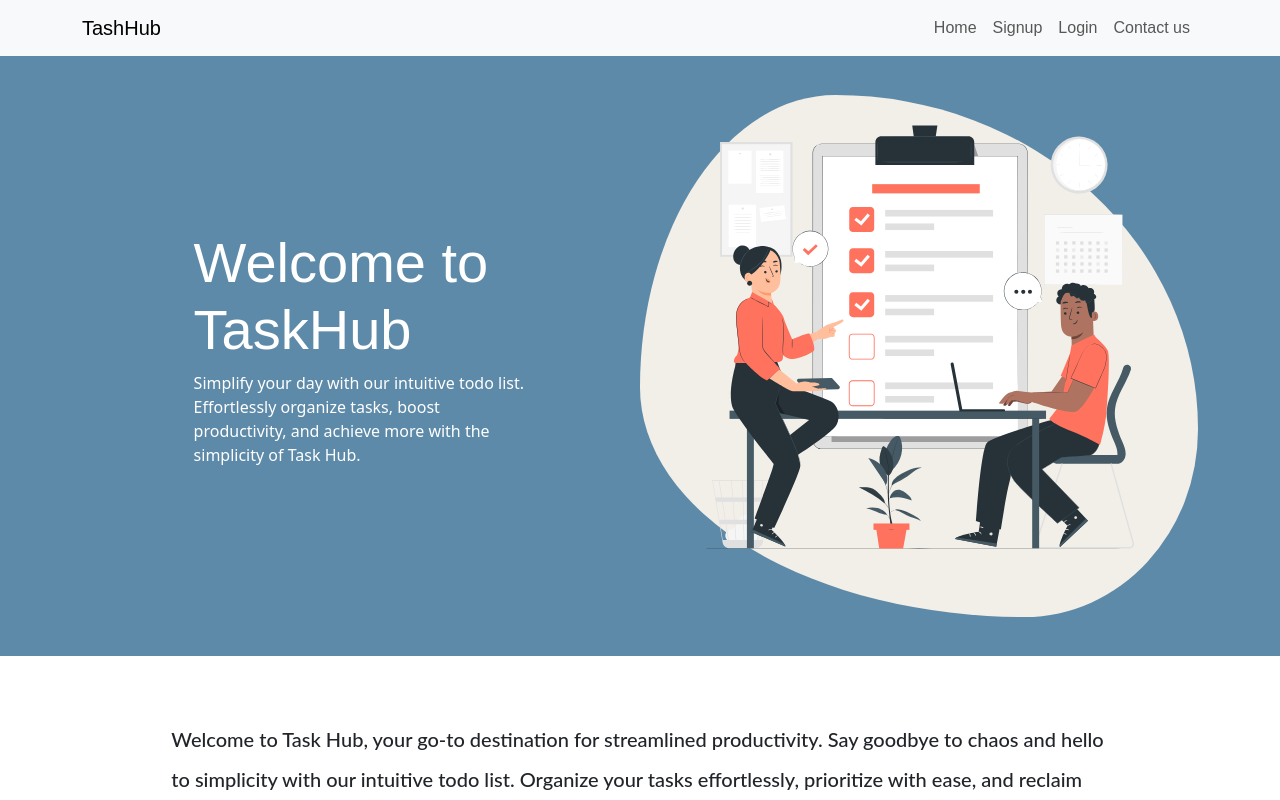
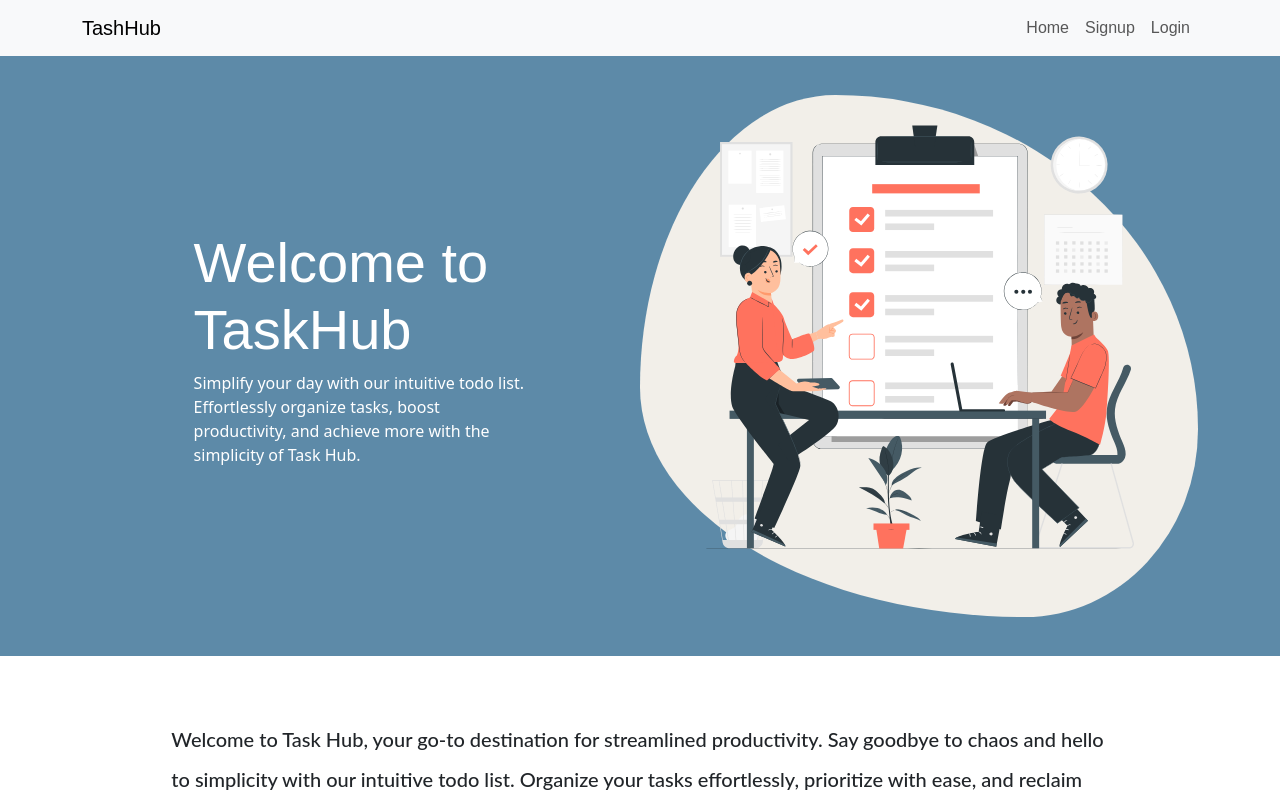
Before and after one commit to sahithallam5030/TaskHub, a React (Create React App) app: page / in a window 1280 px wide. Shown: the top 800 px of the page. Built offline with nearby package versions, Linux system fonts and the light colour scheme.

Commit message:
Update Header.js

```diff
--- a/src/components/Header.js
+++ b/src/components/Header.js
@@ -29,7 +29,6 @@ function Header() {
             <Nav.Link href="/" className='navbar-links'>Home</Nav.Link>
             <Nav.Link href="/signup" className='navbar-links'>Signup</Nav.Link>
             <Nav.Link href="/login" className='navbar-links'>Login</Nav.Link>
-            <Nav.Link href="/contact" className='navbar-links'>Contact us</Nav.Link>
             </>
             :
             <>
```
